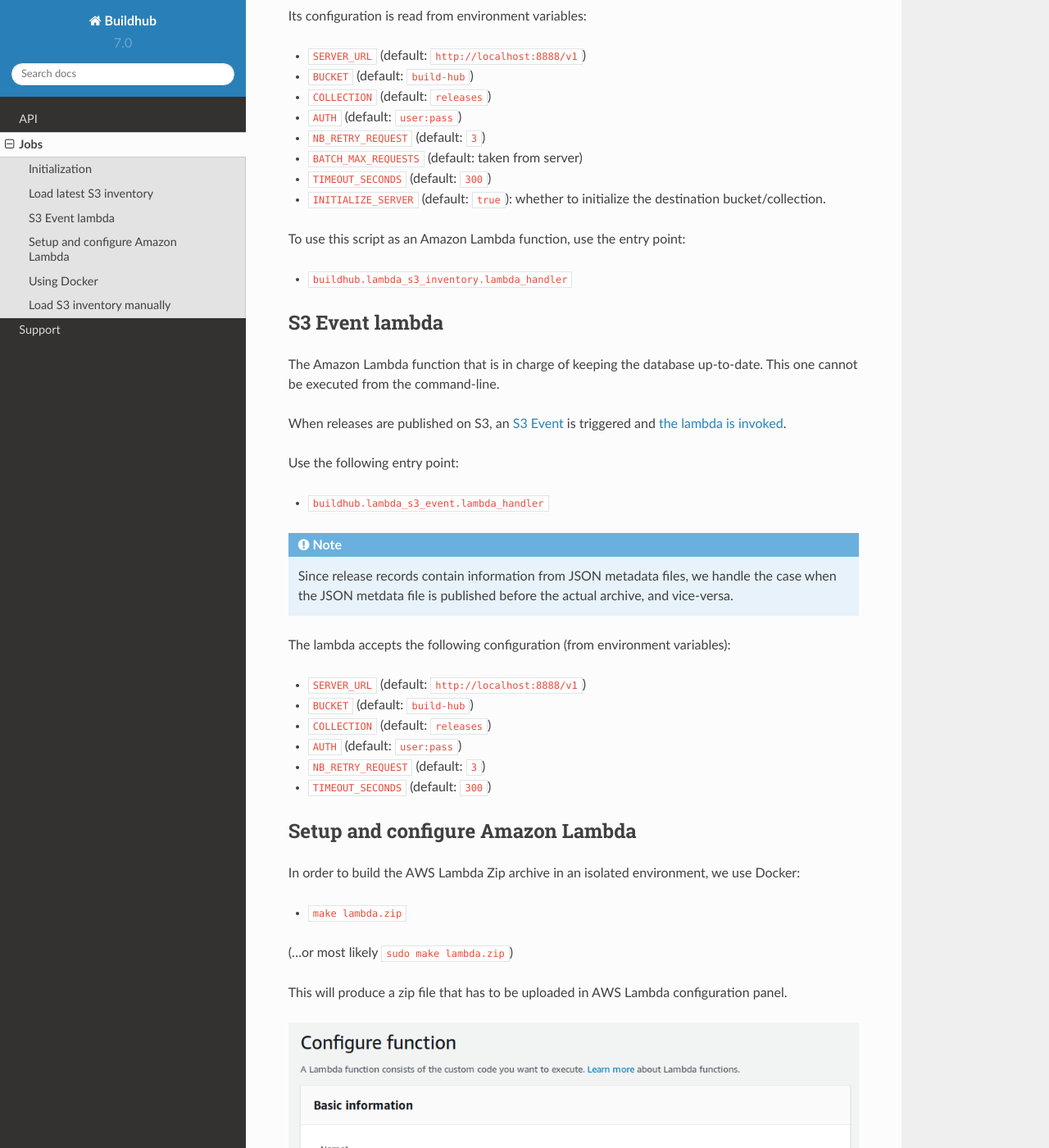
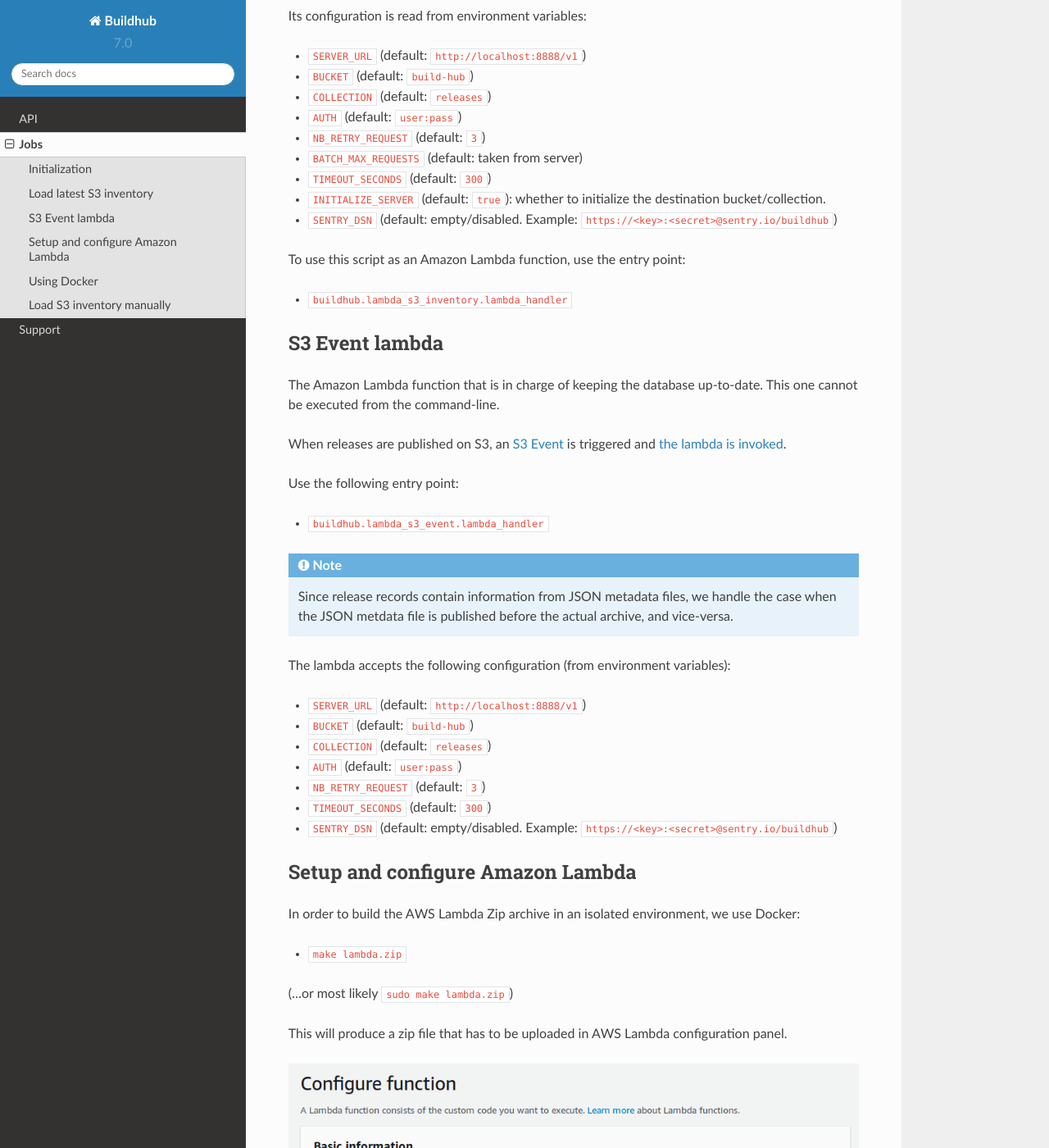
Before and after one commit to mozilla-services/buildhub, a Sphinx documentation site: the page built from docs/jobs.rst, in a window 1280 px wide and 1400 px high, scrolled down 1770 px. Shown: the whole window at 82% size. Built offline with Sphinx 7.4.7 and the Read the Docs theme 2.0.0, drawn with Linux system fonts in a browser that asks for light colours.

Commit message:
Mention SENTRY_DSN in docs

```diff
--- a/docs/jobs.rst
+++ b/docs/jobs.rst
@@ -60,6 +60,7 @@ Its configuration is read from environment variables:
 * ``BATCH_MAX_REQUESTS`` (default: taken from server)
 * ``TIMEOUT_SECONDS`` (default: ``300``)
 * ``INITIALIZE_SERVER`` (default: ``true``): whether to initialize the destination bucket/collection.
+* ``SENTRY_DSN`` (default: empty/disabled. Example: ``https://<key>:<secret>@sentry.io/buildhub``)
 
 To use this script as an Amazon Lambda function, use the entry point:
 
@@ -89,6 +90,7 @@ The lambda accepts the following configuration (from environment variables):
 * ``AUTH`` (default: ``user:pass``)
 * ``NB_RETRY_REQUEST`` (default: ``3``)
 * ``TIMEOUT_SECONDS`` (default: ``300``)
+* ``SENTRY_DSN`` (default: empty/disabled. Example: ``https://<key>:<secret>@sentry.io/buildhub``)
 
 
 Setup and configure Amazon Lambda
```
